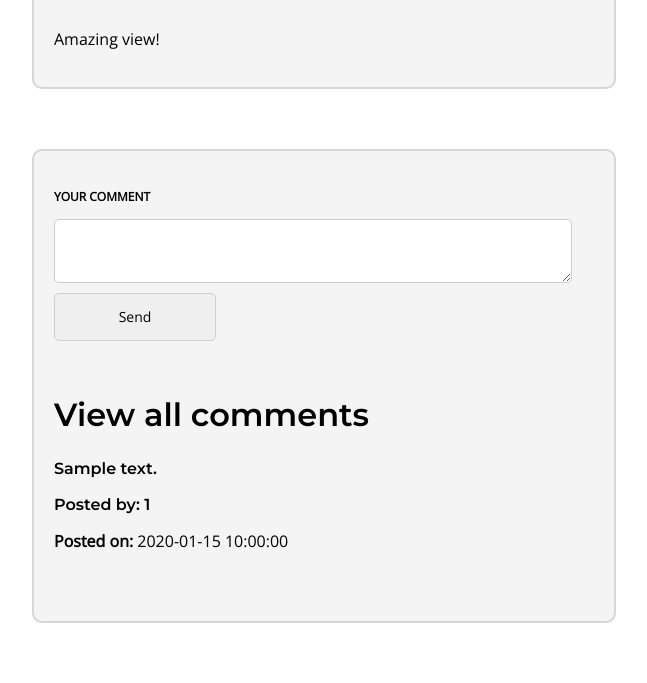
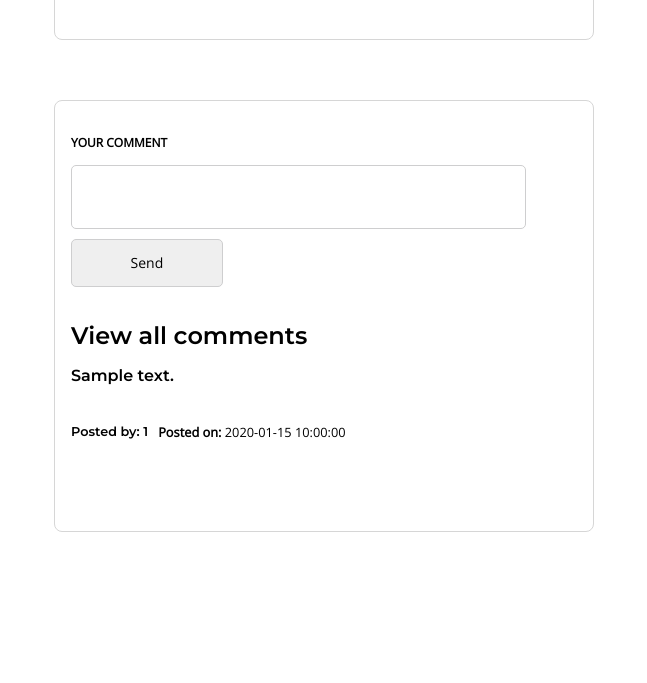
Before and after one commit to Webscorpion1/Snapshot, a PHP site: page /posts.php?post=1 in a window 1280 px wide. Shown: the part 687-1370 px from the top of the page, without its empty margins (316-963 px from the left). After the commit the page ends 1219 px from the top, so only its background shows below. Run offline with PHP 8.4, Linux system fonts and the light colour scheme; the visitor is signed in with stand-in values (Sample User, id 1); data comes from the database, SQL or seed files in the repository; tables that the repository leaves empty or names only in its code hold one stand-in row (values such as "Sample post"); data that the repository does not hold is empty; some libraries are stand-ins or nearby versions.

Commit message:
updated css post feed

```diff
--- a/css/style.css
+++ b/css/style.css
@@ -1,4 +1,6 @@
-
+* {
+    box-sizing: border-box;
+}
 
 .container_login {
     grid-template-columns: repeat(1fr);
@@ -21,6 +23,13 @@
     background-size: cover;
     height: 100vh;
 }
+h1{
+    margin: 3%;
+}
+h2{
+    font-size: 1.5em;
+    margin-bottom: 3%;
+}
 form {
     max-width: 540px;
     margin: 60px auto;
@@ -42,7 +51,7 @@ form label {
 span {
     font-weight: bold;
 }
-form input, textarea {
+form .form__input, textarea {
     border: 1px solid var(--grey);
     border-radius: 5px;
     padding: 15px;
@@ -51,8 +60,9 @@ form input, textarea {
     transition: border-color 0.7s ease;
     display: block;
     width: 90%;
+    resize: none;
 }
-form .btn_style, button {
+form .btn_style {
     display: block;
     margin: 0px auto;
     width: 50%;
@@ -76,7 +86,7 @@ form .btn_style:hover {
     box-shadow: 0 4px var(--dark_purple);
 }
 form div {
-    margin: 20px 0px;
+    margin: 4% 0px;
 }
 textarea:focus, input:focus, *:focus {
     border-color: var(--primary_blue);
@@ -134,41 +144,77 @@ li a:hover:not(.active) {
 .post_container{
     display: grid;
     grid-template-columns: repeat(3, 1fr);
-    grid-gap: 50px;
-    margin: 0 50px;
+    grid-gap: 1em;
+    margin: 0 3%;
 }
 .post {
-    border-radius: 10px;
-    border: 2px solid #d6d6d6;
-    background-color: #f4f4f4;
-    padding: 20px;
+    border-radius: 0.5em;
+    border: 1px solid #d6d6d6;
+    background-color: #fff;
+    padding: 1em;
 }
 .post_form {
     background-color: transparent;
     margin: 0px;
     padding: 0px;
 }
+/*
 .post_form>a>input{
     width: 50%;
     float: left;
     margin: 30px 0px;
 }
+*/
 .post img{
     width: 100%;
     max-height: 350px;
-    min-height: 350px;
+
 }
 .post__picture {
-    margin: 40px 0px;
+    margin: 3% 0%;
 }
+.post__desc{
+    margin: 3% 0% 5% 0%;
+}
+.post__details{
+    line-height: 1.3;
+    font-size: 0.8em;
+    margin-right: 2%;
+}
+.post__detail_grid{
+    display: flex;
+    flex-direction: row;
+
+}
+.post__link{
+    font-size: 0.9em;
+    text-decoration: none;
+    background: none;
+    border: none;
+    color: dimgray;
+
+}
+.post__link:hover{
+    color: black;
+    cursor: pointer;
+}
+.post__detail_top_grid{
+    display: flex;
+    flex-direction: row;
+}
+
 .btn_post{
     width: 100%;
-    border-radius: 13px;
-    height: 50px;
+    border: none;
+    background-color: #7D0DFF;
+    border-radius: 2.5em;
+    padding: 0.5em 0em;
     text-decoration: none;
+    color: #fff;
+    cursor: pointer;
 }
 .btn_loadmore{
-    width: 50%;
+    width: 30%;
     display: block;
     margin: 50px auto;
 }
--- a/deletepost.php
+++ b/deletepost.php
@@ -47,7 +47,7 @@ if(!empty($_POST['final_delete'])){
 
         <li><img src="media/frontend/logo.svg" alt="Logo" ></li>
         <form class="nav_search" action="" method="post">
-            <input type="text" name="search" id="search" placeholder="&#xF002; Search on tags" style="font-family:Arial, FontAwesome" />
+            <input class="form__input" type="text" name="search" id="search" placeholder="&#xF002; Search on tags" style="font-family:Arial, FontAwesome" />
         </form>
         <li><a href="index.php">Home</a></li>
         <li><a href="addpost.php">Add post</a></li>
--- a/editpost.php
+++ b/editpost.php
@@ -48,7 +48,7 @@ if(!empty($_POST['edit_post'])){
 
         <li><img src="media/frontend/logo.svg" alt="Logo" ></li>
         <form class="nav_search" action="" method="post">
-            <input type="text" name="search" id="search" placeholder="&#xF002; Search on tags" style="font-family:Arial, FontAwesome" />
+            <input class="form__input" type="text" name="search" id="search" placeholder="&#xF002; Search on tags" style="font-family:Arial, FontAwesome" />
         </form>
         <li><a href="index.php">Home</a></li>
         <li><a href="addpost.php">Add post</a></li>
--- a/login.php
+++ b/login.php
@@ -74,11 +74,11 @@ if(!empty($_POST)){
 
 				<div>
 					<label for="email">EMAIL</label><br/>
-					<input type="text" id="email" name="email" placeholder="Lucasdebelder@snapshot.be" required>
+					<input  class="form__input" type="text" id="email" name="email" placeholder="Lucasdebelder@snapshot.be" required>
 				</div>
 				<div>
 					<label for="password">PASSWORD</label><br/>
-					<input type="password" id="password" name="password" placeholder="Atleast 8 characters" required>
+					<input  class="form__input" type="password" id="password" name="password" placeholder="Atleast 8 characters" required>
 				</div>
 
 
--- a/posts.php
+++ b/posts.php
@@ -69,7 +69,7 @@ if(isset($_POST['btnCreatePost'])) {
 
         <li><img src="media/frontend/logo.svg" alt="Logo" ></li>
         <form class="nav_search" action="" method="post">
-            <input type="text" name="search" id="search" placeholder="&#xF002; Search on tags" style="font-family:Arial, FontAwesome" />
+            <input type="text" class="form__input" name="search" id="search" placeholder="&#xF002; Search on tags" style="font-family:Arial, FontAwesome" />
         </form>
         <li><a class="active" href="index.php">Home</a></li>
         <li><a href="addpost.php">Add post</a></li>
@@ -96,17 +96,20 @@ if(isset($_POST['btnCreatePost'])) {
             <textarea name="comment" id="post" cols="30" rows="2"></textarea>
             <input type="submit" class="btn_comment" name="btnCreatePost" id="btnCreatePost" value="Send" />
 
-            <div class="comment-container"></div>
+
             <br/>
 
 
-            <h1>View all comments</h1>
+        </div>
+        <div class="comment-container">
+            <h2>View all comments</h2>
             <?php foreach($comment as $c): ?>
                 <div class="post__comment"><h3><?php echo $c['comment']?></h3></div>
-                <div class="post__user"><h3>Posted by: <?php echo $c['user_id']?> </h3></div>
-                <div class="post__date"><p><span>Posted on: </span><?php echo $c['post_date']?>  </p><br/><br/></div>
-            <?php endforeach; ?>
-        </div>
+            <div class="post__detail_top_grid">
+                <div class="post__user post__details"><h3>Posted by: <?php echo $c['user_id']?> </h3></div>
+                <div class="post__date post__details"><p><span>Posted on: </span><?php echo $c['post_date']?>  </p><br/><br/></div>
+            </div>
+                <?php endforeach; ?></div>
     </form>
 </div>
 </body>
@@ -125,7 +128,7 @@ if(isset($_POST['btnCreatePost'])) {
             .done(function( res ) {
                 if(res.status == "success"){
                     var ctext = `
-                            <h2>Your comment has been posted.</h2>
+
                             <h3>${res.text}</h3>
                             `;
                     $('.comment-container').append(ctext);
--- a/profile.php
+++ b/profile.php
@@ -59,7 +59,7 @@ if(!empty($_POST['follow'])){
 
         <li><img src="media/frontend/logo.svg" alt="Logo" ></li>
         <form class="nav_search" action="" method="post">
-            <input type="text" name="search" id="search" placeholder="&#xF002; Search on tags" style="font-family:Arial, FontAwesome" />
+            <input class="form__input" type="text" name="search" id="search" placeholder="&#xF002; Search on tags" style="font-family:Arial, FontAwesome" />
         </form>
         <li><a href="index.php">Home</a></li>
         <li><a href="addpost.php">Add post</a></li>
```
Also changed, not shown: addpost.php (+4 -4 lines), index.php (+17 -12 lines), profile_edit.php (+6 -6 lines), register.php (+6 -6 lines).
